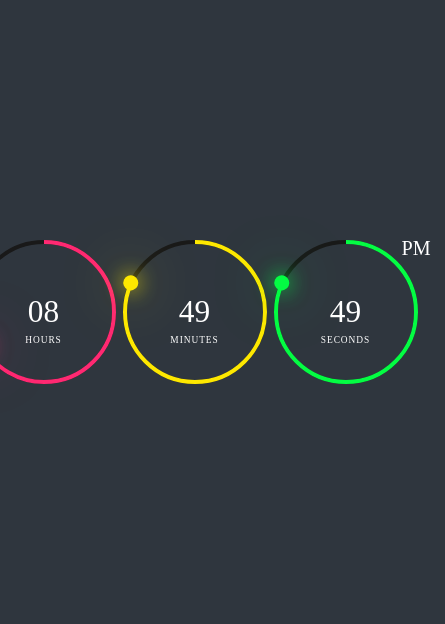
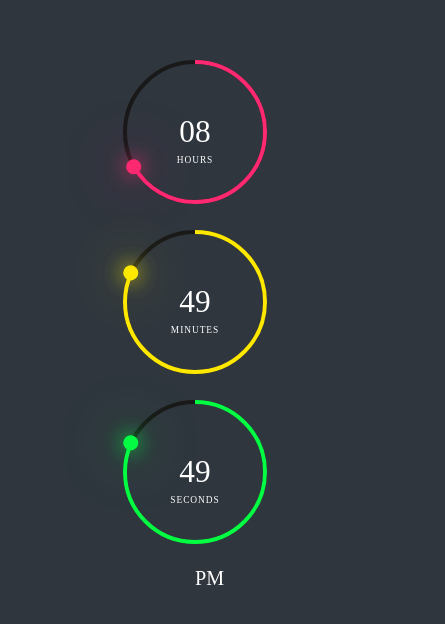
Before and after one commit to onakoyakayode/Digital-Clock, a plain HTML site: page index.html in a window 390 px wide. Shown: the part 110-734 px from the top of the page, 445 px wide, since content can reach past the window. Drawn offline with Linux system fonts and the light colour scheme.

Commit message:
Update mobile view to grid

```diff
--- a/style.css
+++ b/style.css
@@ -19,7 +19,8 @@ body {
         align-items: center;
         min-height: 100vh;
         background-color: #2F363E;
-        overflow: hidden;
+        width: 100%;
+        overflow: none;
     }
 }
 
@@ -32,8 +33,9 @@ body {
 
 @media screen and (max-width: 600px) {
     #time {
-        display: flex;
-        gap: 1px;
+        display: grid;
+        grid-template-columns: auto;
+        gap: 20px;
         color: #fff;
     }
 }
@@ -136,7 +138,7 @@ body {
     #time .ap {
         position: relative;
         font-size: .9em;
-        transform: translateX(-20px);
+        transform: translateX(50%);
     }
 }
 
```
